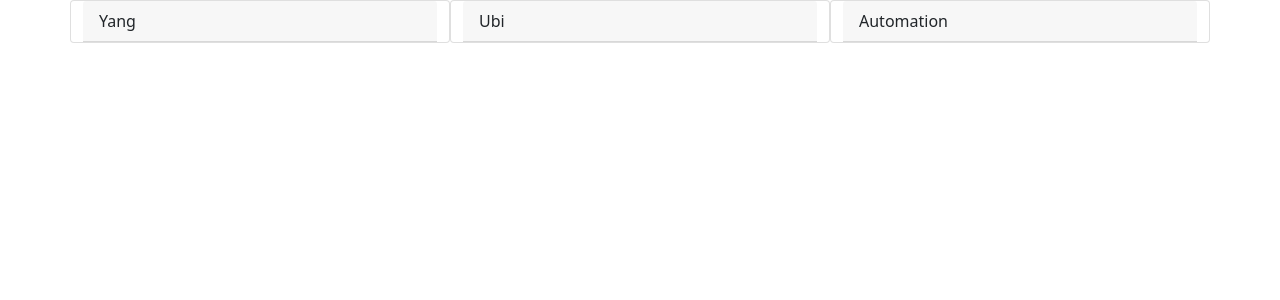
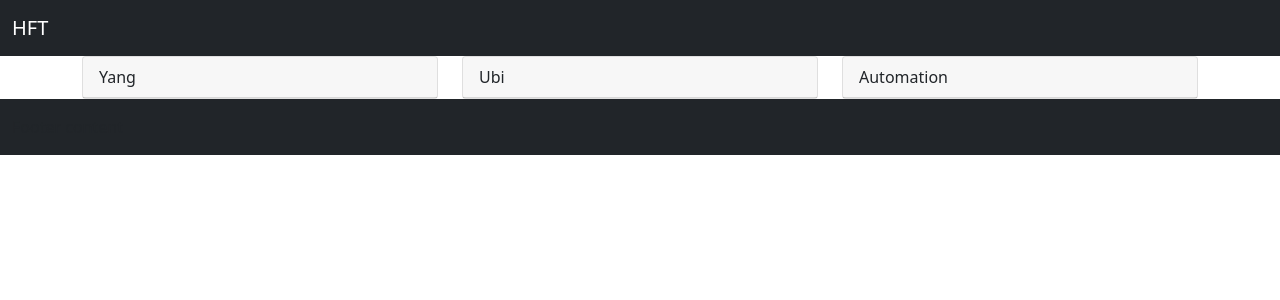
Before and after one commit to ctiller15/Humanity-first-tracker, a Django app: page / in a window 1280 px wide. Shown: the top 300 px of the page. Run offline with Django 3.2, Linux system fonts and the light colour scheme; data that the repository does not hold is empty.

```diff
--- a/articles/templates/home.html
+++ b/articles/templates/home.html
@@ -3,7 +3,8 @@
 {% block page_content %}
 <div class="container">
 	<div class="row">
-		<div class='card col-sm-12 col-md-4'>
+		<div class='col-sm-12 col-md-4'>
+			<div class='card'>
 			<div class='card-header'>Yang</div>
 			<ul class="list-group list-group-flush">
 			{% for article in articles.yang %}
@@ -13,8 +14,10 @@
 				</li>
 			{% endfor %}
 			</ul>
+			</div>
 		</div>
-		<div class='card col-sm-12 col-md-4'>
+		<div class='col-sm-12 col-md-4'>
+			<div class="card">
 			<div class='card-header'>Ubi</div>
 			<ul class="list-group list-group-flush">
 			{% for article in articles.ubi %}
@@ -24,8 +27,10 @@
 				</li>
 			{% endfor %}
 			</ul>
+			</div>
 		</div>
-		<div class='card col-sm-12 col-md-4'>
+		<div class='col-sm-12 col-md-4'>
+			<div class="card">
 			<div class='card-header'>Automation</div>
 			<ul class="list-group list-group-flush">
 				{% for article in articles.automation %}
@@ -35,6 +40,7 @@
 				</li>
 				{% endfor %}
 			</ul>
+			</div>
 		</div>
 	</div>
 </div>
--- a/humanity_first_tracker/templates/base.html
+++ b/humanity_first_tracker/templates/base.html
@@ -5,14 +5,31 @@
     <meta name="viewport" content="width=device-width, initial-scale=1">
 
     <!-- Bootstrap CSS -->
-    <link href="https://cdn.jsdelivr.net/npm/bootstrap@5.0.0-beta1/dist/css/bootstrap.min.css" rel="stylesheet" integrity="sha384-giJF6kkoqNQ00vy+HMDP7azOuL0xtbfIcaT9wjKHr8RbDVddVHyTfAAsrekwKmP1" crossorigin="anonymous">
+    <link
+		href="https://cdn.jsdelivr.net/npm/bootstrap@5.0.0-beta1/dist/css/bootstrap.min.css"
+		rel="stylesheet"
+		integrity="sha384-giJF6kkoqNQ00vy+HMDP7azOuL0xtbfIcaT9wjKHr8RbDVddVHyTfAAsrekwKmP1"
+		crossorigin="anonymous">
 
     <title>Humanity forward tracker</title>
   </head>
   <body>
 
-  {% block page_content %}{% endblock %}
+	<nav class="navbar navbar-expand-lg navbar-dark bg-dark">
+		<div class="container-fluid">
+			<a class="navbar-brand" href="/">HFT</a>
+		</div>
+	</nav>
 
+	{% block page_content %}{% endblock %}
+
+
+  	<footer class="footer mt-auto py-3 bg-dark">
+		<div class="container-fluid">Footer content</div>
+	</footer>
   </body>
 
-  <script src="https://cdn.jsdelivr.net/npm/bootstrap@5.0.0-beta1/dist/js/bootstrap.bundle.min.js" integrity="sha384-ygbV9kiqUc6oa4msXn9868pTtWMgiQaeYH7/t7LECLbyPA2x65Kgf80OJFdroafW" crossorigin="anonymous"></script>
+  <script
+	src="https://cdn.jsdelivr.net/npm/bootstrap@5.0.0-beta1/dist/js/bootstrap.bundle.min.js"
+   	integrity="sha384-ygbV9kiqUc6oa4msXn9868pTtWMgiQaeYH7/t7LECLbyPA2x65Kgf80OJFdroafW"
+	crossorigin="anonymous"></script>
```
